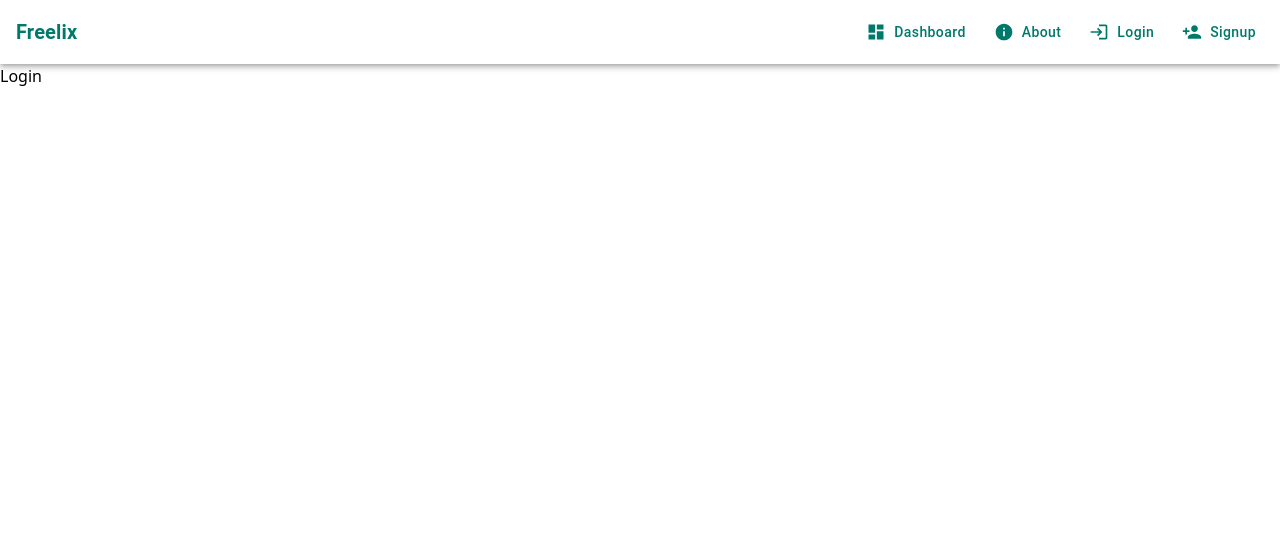
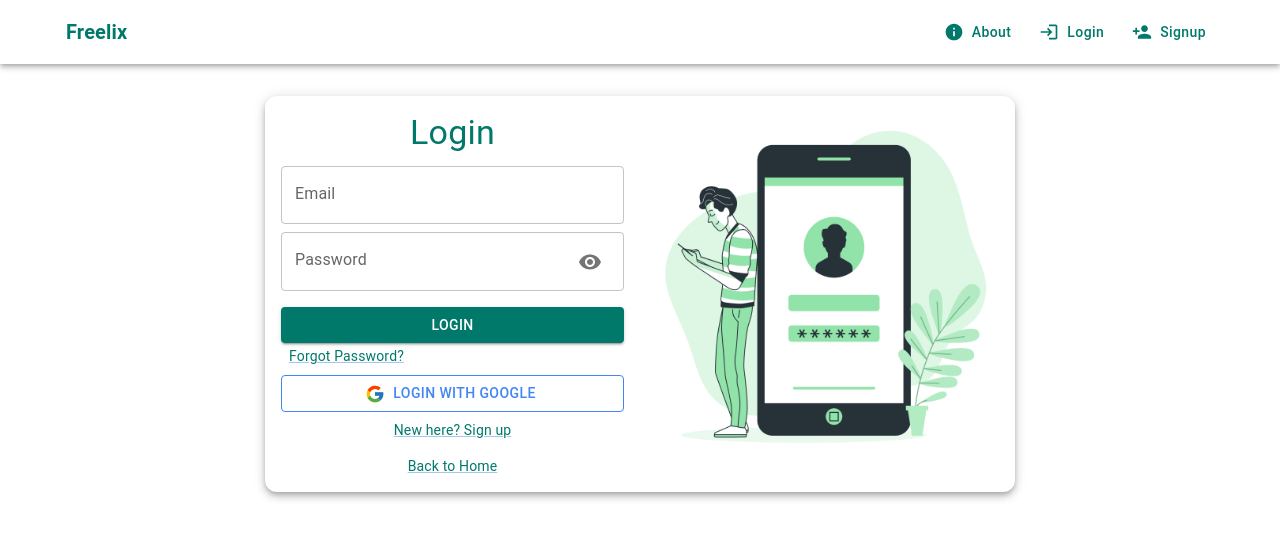
Before and after one commit to ABBYFRED-FINAL-DEMO-PROJECT/Freelix-Front-end, a React (Vite) app: page /login in a window 1280 px wide. Shown: the top 538 px of the page. Built offline with nearby package versions, Linux system fonts and the light colour scheme.

Commit message:
login form created

```diff
--- a/src/layouts/NavigationBar.jsx
+++ b/src/layouts/NavigationBar.jsx
@@ -39,7 +39,6 @@ const NavigationBar = () => {
   };
 
   const navItems = [
-    { text: 'Dashboard', icon: <DashboardIcon />, to: '/dashboard' },
     { text: 'About', icon: <InfoIcon />, to: '/about' },
     { text: 'Login', icon: <LoginIcon />, to: '/login' },
     { text: 'Signup', icon: <PersonAddIcon />, to: '/signup' },
@@ -52,6 +51,7 @@ const NavigationBar = () => {
         sx={{
           backgroundColor: scrolled ? '#00796B' : 'transparent',
           transition: 'background-color 0.3s ease',
+          padding: '0 50px', // Added padding for both sides
         }}
       >
         <Toolbar
@@ -62,14 +62,16 @@ const NavigationBar = () => {
             padding: { xs: '0 8px', md: '0 16px' },
           }}
         >
-          {/* App Logo */}
+          {/* App Logo with link to home page */}
           <Typography
             variant="h6"
-            component="div"
+            component={Link}
+            to="/"
             sx={{
               color: scrolled ? 'white' : '#00796B',
               transition: 'color 0.3s ease',
               fontWeight: 'bold',
+              textDecoration: 'none', // To remove underline
             }}
           >
             Freelix
--- a/src/pages/LandingPage.jsx
+++ b/src/pages/LandingPage.jsx
@@ -83,7 +83,7 @@ const LandingPage = () => {
               }}
               className="shadow hover:bg-gray-200 transition"
               component={Link}
-              to="/dashboard"
+              to="/login"
             >
               Get Started
             </Button>
@@ -96,7 +96,7 @@ const LandingPage = () => {
           alt="Bottom Right Illustration"
           style={{
             position: 'absolute',
-            bottom: '0', // Set to the very bottom of the container
+            bottom: '3%', // Set to the very bottom of the container
             right: '5%',
             transform: 'translateY(50%)', // Pushes the illustration down slightly
             width: '20%', // Responsive width for smaller screens
--- a/src/pages/Login.jsx
+++ b/src/pages/Login.jsx
@@ -1,7 +1,137 @@
-import React from "react";
+import React, { useState } from 'react';
+import {
+  Box, Button, CircularProgress, Grid, IconButton, InputAdornment, Link,
+  TextField, Typography, Card, CardContent, CardMedia
+} from '@mui/material';
+import { Visibility, VisibilityOff } from '@mui/icons-material';
+import { ToastContainer, toast } from 'react-toastify';
+import 'react-toastify/dist/ReactToastify.css';
+import { useNavigate } from 'react-router-dom'; // Import useNavigate
 
 const Login = () => {
-  return <div>Login</div>;
+  const [formData, setFormData] = useState({
+    fullName: '', email: '', password: '', confirmPassword: '', rememberMe: false
+  });
+  const [showPassword, setShowPassword] = useState(false);
+  const [loading, setLoading] = useState(false);
+  const navigate = useNavigate(); // Initialize useNavigate
+
+  const handleChange = (event) => {
+    const { name, value, type, checked } = event.target;
+    setFormData({
+      ...formData,
+      [name]: type === 'checkbox' ? checked : value
+    });
+  };
+
+  const handleSubmit = (event) => {
+    event.preventDefault();
+    setLoading(true);
+
+    setTimeout(() => {
+      toast.success('Login Successful!', {
+        position: 'top-center',
+        autoClose: 1000,
+        onClose: () => navigate('/dashboard'),
+      });
+      setLoading(false);
+    }, 2000); // Simulate a login delay
+  };
+
+  return (
+    <Box sx={{ marginTop: 4, marginBottom: 4, display: 'flex', justifyContent: 'center', px: 2 }}>
+      <Card sx={{
+        display: 'flex', flexDirection: { xs: 'column', md: 'row' },
+        maxWidth: 750, width: '100%', borderRadius: 3, overflow: 'hidden', boxShadow: 5,
+        minHeight: { xs: 280, md: 340 }
+      }}>
+        {/* Left Side: Login Form */}
+        <CardContent sx={{ width: { xs: '100%', md: '50%' }, padding: 2 }}>
+          <Typography variant="h4" gutterBottom align="center" color="#00796B">
+            Login
+          </Typography>
+          <form onSubmit={handleSubmit}>
+            <Grid container spacing={1}>
+              <Grid item xs={12}>
+                <TextField
+                  fullWidth label="Email" placeholder="youremail@.com"
+                  name="email" type="email" value={formData.email} onChange={handleChange}
+                  InputProps={{ sx: { paddingY: 0.3, fontSize: '0.9rem' } }}
+                />
+              </Grid>
+              <Grid item xs={12}>
+                <TextField
+                  fullWidth label="Password" placeholder="Create a password"
+                  name="password" type={showPassword ? 'text' : 'password'}
+                  value={formData.password} onChange={handleChange}
+                  InputProps={{
+                    sx: { paddingY: 0.3, fontSize: '0.9rem' },
+                    endAdornment: (
+                      <InputAdornment position="end">
+                        <IconButton onClick={() => setShowPassword(!showPassword)}>
+                          {showPassword ? <VisibilityOff /> : <Visibility />}
+                        </IconButton>
+                      </InputAdornment>
+                    ),
+                  }}
+                />
+              </Grid>
+              <Grid item xs={12}>
+                <Button
+                  fullWidth
+                  variant="contained"
+                  sx={{ backgroundColor: '#00796B', color: '#fff', mt: 1 }}
+                  type="submit"
+                  disabled={loading}
+                  startIcon={loading && <CircularProgress size={20} color="inherit" />}
+                >
+                  {loading ? 'Logging In...' : 'Login '}
+                </Button>
+                <Link href="/forgot-password" variant="body2" sx={{ color: '#00796B', ml: 1 }}>
+                  Forgot Password?
+                </Link>
+              </Grid>
+              <Grid item xs={12}>
+                <Button
+                  fullWidth variant="outlined" sx={{
+                    color: '#4285F4',
+                    borderColor: '#4285F4',
+                    '&:hover': {
+                      backgroundColor: '#E8F0FE',
+                      borderColor: '#4285F4',
+                    },
+                  }}
+                  startIcon={<img src="/google.svg" alt="Google G logo" style={{ width: 20, height: 20 }} />}
+                >
+                  Login with Google
+                </Button>
+              </Grid>
+              <Grid item xs={12} display="flex" justifyContent="center">
+                <Link href="/signup" variant="body2" sx={{ color: '#00796B', textAlign: 'center' }}>
+                  New here? Sign up
+                </Link>
+              </Grid>
+              <Grid item xs={12} display="flex" justifyContent="center">
+                <Link href="/" variant="body2" sx={{ color: '#00796B', textAlign: 'center', mt: 1 }}>
+                  Back to Home
+                </Link>
+              </Grid>
+            </Grid>
+          </form>
+        </CardContent>
+
+        {/* Right Side: Illustration */}
+        <CardMedia
+          component="img"
+          sx={{ width: { xs: '100%', md: '50%' }, objectFit: 'cover' }}
+          image="/login.png" // Adjusted path to point directly to public folder
+          alt="Login illustration"
+        />
+      </Card>
+
+      <ToastContainer />
+    </Box>
+  );
 };
 
 export default Login;
--- a/src/pages/Signup.jsx
+++ b/src/pages/Signup.jsx
@@ -1,11 +1,12 @@
 import React, { useState } from 'react';
 import {
   Box, Button, CircularProgress, Grid, IconButton, InputAdornment, Link,
-  TextField, Typography, Card, CardContent
+  TextField, Typography, Card, CardContent, CardMedia
 } from '@mui/material';
 import { Visibility, VisibilityOff } from '@mui/icons-material';
 import { ToastContainer, toast } from 'react-toastify';
 import 'react-toastify/dist/ReactToastify.css';
+import { useNavigate } from 'react-router-dom';
 
 const Signup = () => {
   const [formData, setFormData] = useState({
@@ -13,6 +14,7 @@ const Signup = () => {
   });
   const [showPassword, setShowPassword] = useState(false);
   const [loading, setLoading] = useState(false);
+  const navigate = useNavigate();
 
   const handleChange = (event) => {
     const { name, value, type, checked } = event.target;
@@ -28,8 +30,9 @@ const Signup = () => {
 
     setTimeout(() => {
       toast.success('Sign Up Successful!', {
-        position: toast.POSITION.TOP_CENTER,
-        autoClose: 2000,
+        position: 'top-center',
+        autoClose: 1000,
+        onClose: () => navigate('/login'), // Navigate to login after the toast closes
       });
       setLoading(false);
     }, 2000); // Simulate a sign-up delay
@@ -53,6 +56,7 @@ const Signup = () => {
                 <TextField
                   fullWidth label="Full Name" placeholder="Enter your full name"
                   name="fullName" value={formData.fullName} onChange={handleChange}
+                  required
                   InputProps={{ sx: { paddingY: 0.3, fontSize: '0.9rem' } }}
                 />
               </Grid>
@@ -60,6 +64,7 @@ const Signup = () => {
                 <TextField
                   fullWidth label="Email" placeholder="youremail@.com"
                   name="email" type="email" value={formData.email} onChange={handleChange}
+                  required
                   InputProps={{ sx: { paddingY: 0.3, fontSize: '0.9rem' } }}
                 />
               </Grid>
@@ -68,6 +73,7 @@ const Signup = () => {
                   fullWidth label="Password" placeholder="Create a password"
                   name="password" type={showPassword ? 'text' : 'password'}
                   value={formData.password} onChange={handleChange}
+                  required
                   InputProps={{
                     sx: { paddingY: 0.3, fontSize: '0.9rem' },
                     endAdornment: (
@@ -85,6 +91,7 @@ const Signup = () => {
                   fullWidth label="Confirm Password" placeholder="Re-enter your password"
                   name="confirmPassword" type={showPassword ? 'text' : 'password'}
                   value={formData.confirmPassword} onChange={handleChange}
+                  required
                   InputProps={{
                     sx: { paddingY: 0.3, fontSize: '0.9rem' },
                     endAdornment: (
@@ -138,34 +145,18 @@ const Signup = () => {
           </form>
         </CardContent>
 
-        {/* Right Side: Reasons to Sign Up */}
-        <Box
+        {/* Right Side: Image using CardMedia */}
+        <CardMedia
+          component="img"
           sx={{
-            width: { xs: '100%', md: '50%' }, backgroundColor: '#00796B', color: 'white', padding: 3,
-            display: 'flex', flexDirection: 'column', justifyContent: 'center', alignItems: 'center',
-            clipPath: { md: 'polygon(0 0, 100% 0, 100% 100%, 0 85%)' }
+            width: { xs: '100%', md: '50%' },
+            objectFit: 'contain',
+            height: '100%', // Ensure the image fills the card height
+            borderRadius: 0,
           }}
-        >
-          <Typography variant="h5" gutterBottom>
-            Why Sign Up?
-          </Typography>
-          <Typography variant="body1" sx={{ mb: 1, display: 'flex', alignItems: 'center' }}>
-            <Box component="span" sx={{ color: 'white', mr: 1 }}>✔️</Box>
-            Access exclusive projects and opportunities.
-          </Typography>
-          <Typography variant="body1" sx={{ mb: 1, display: 'flex', alignItems: 'center' }}>
-            <Box component="span" sx={{ color: 'white', mr: 1 }}>✔️</Box>
-            Effortlessly track your time and manage invoices.
-          </Typography>
-          <Typography variant="body1" sx={{ mb: 1, display: 'flex', alignItems: 'center' }}>
-            <Box component="span" sx={{ color: 'white', mr: 1 }}>✔️</Box>
-            Build your profile and grow your freelance business.
-          </Typography>
-          <Typography variant="body1" sx={{ display: 'flex', alignItems: 'center' }}>
-            <Box component="span" sx={{ color: 'white', mr: 1 }}>✔️</Box>
-            Seamlessly collaborate with clients.
-          </Typography>
-        </Box>
+          image="/signup.png" // Path pointing directly to the public folder
+          alt="Sign Up illustration"
+        />
       </Card>
 
       <ToastContainer />
```
Also changed, not shown: public/login.png (added), public/signup.png (added).
